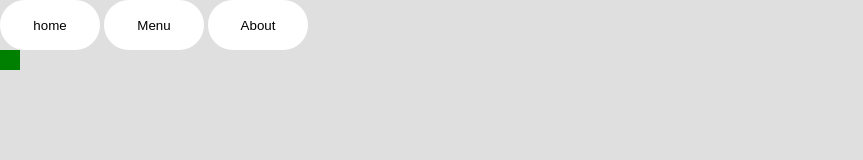
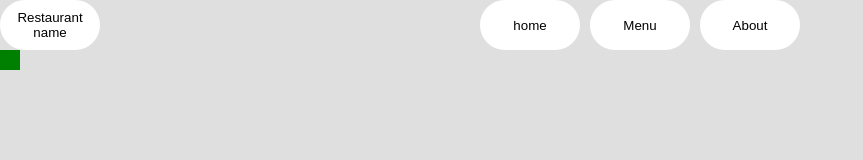
Before and after one commit to tman2747/restaurantPage, a website built with webpack: page src/template.html in a window 1280 px wide. Shown: the whole page, without its empty margins (0-863 px from the left). Built offline with nearby package versions, Linux system fonts and the light colour scheme.

Commit message:
inital styling of nav bar

```diff
--- a/src/style.css
+++ b/src/style.css
@@ -25,3 +25,15 @@ nav button{
     border-color: white;
     background-color: white;
 }
+
+nav{
+        display: grid;
+        grid-template-columns: 1fr 3fr 1fr;
+        grid-auto-rows: none;
+}
+
+.center{
+    display: flex;
+    justify-content: center;
+    gap: 10px;
+}
--- a/src/template.html
+++ b/src/template.html
@@ -1,13 +1,21 @@
 <!DOCTYPE html>
 <html lang="en">
+
 <head>
     <meta charset="UTF-8">
     <meta name="viewport" content="width=device-width, initial-scale=1.0">
     <title>Restaurant Name</title>
 </head>
+
 <body>
     <header>
         <nav>
+            <div class="push-left">
+                <button>
+                    Restaurant name
+                </button>
+            </div>
+            <div class="center">
                 <button>
                     home
                 </button>
@@ -17,8 +25,11 @@
                 <button>
                     About
                 </button>
+            </div>
+
         </nav>
     </header>
     <div class="content"></div>
 </body>
+
 </html>
```
Lines whose indentation alone changed are shown as unchanged.
